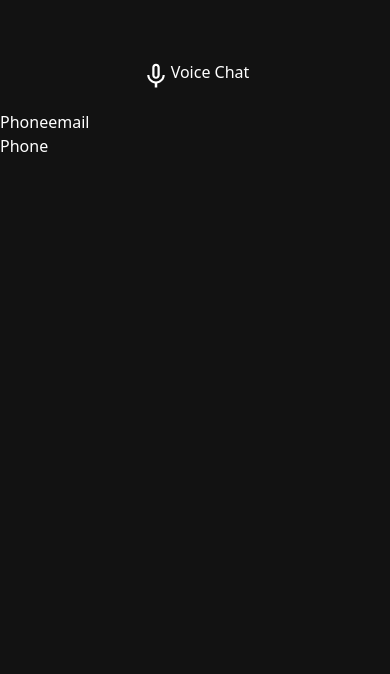
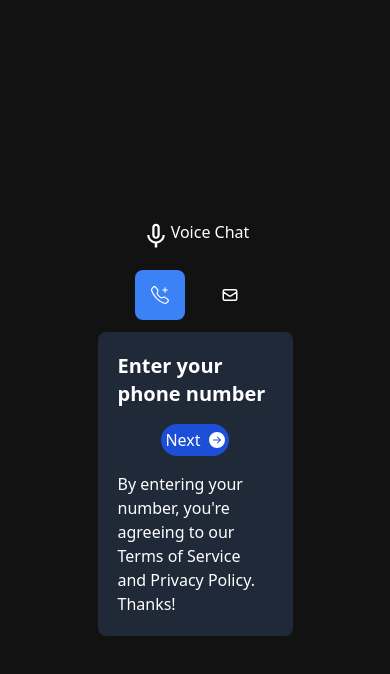
Before and after one commit to Akshat-Kumar-work/Voice-chat, a React (Create React App) app: page /authenticate in a window 390 px wide. Shown: the top 674 px of the page. Built offline with nearby package versions, Linux system fonts and the light colour scheme.

Commit message:
phone and email component done

```diff
--- a/src/components/phoneEmail/Email.jsx
+++ b/src/components/phoneEmail/Email.jsx
@@ -1,8 +1,24 @@
 import React from 'react'
+import {BsFillArrowRightCircleFill} from "react-icons/bs"
+import Card from "../shared/card"
+
 
 const Email = () => {
   return (
-    <div>Email</div>
+    <div className=' flex justify-center items-center'>
+
+
+
+    <Card
+
+      heading={ "Enter your email"}
+      btnText={"Next"} logo={<BsFillArrowRightCircleFill />}
+
+      SecondlastText={"By entering your email, you're agreeing to our Terms of Service and Privacy Policy. Thanks!"}
+
+    />
+
+    </div>
   )
 }
 
--- a/src/components/phoneEmail/Phone.jsx
+++ b/src/components/phoneEmail/Phone.jsx
@@ -1,8 +1,24 @@
 import React from 'react'
+import Card from "../shared/card"
+import {BsFillArrowRightCircleFill} from "react-icons/bs"
+import {BsTelephonePlus} from "react-icons/bs"
 
 const Phone = () => {
   return (
-    <div>Phone</div>
+    <div className=' flex justify-center items-center'>
+
+
+
+    <Card
+      headingLogo={BsTelephonePlus}
+      heading={ "Enter your phone number"}
+      btnText={"Next"} logo={<BsFillArrowRightCircleFill />}
+
+      SecondlastText={"By entering your number, you're agreeing to our Terms of Service and Privacy Policy. Thanks!"}
+
+    />
+
+    </div>
   )
 }
 
--- a/src/components/shared/Navigation.jsx
+++ b/src/components/shared/Navigation.jsx
@@ -4,7 +4,7 @@ import { Link } from 'react-router-dom'
 
 const Navigation = () => {
   return (
-    <div className=' flex justify-between pt-10' >
+    <div className=' flex justify-between pt-10 mt-40' >
 
     <nav className=' flex flex-row  pt-[20px] pb-[20px]  justify-center w-[100%]'>
       <Link to="/" >
--- a/src/components/shared/card.jsx
+++ b/src/components/shared/card.jsx
@@ -1,18 +1,19 @@
 import React from 'react'
 import { Link } from 'react-router-dom'
 
-const card = ({heading , para1 , para2 , btnText , SecondlastText , logo , lastText , onclick}) => {
+const card = ({ headingLogo, heading , para1 , para2 , btnText , SecondlastText , logo , lastText , onclick}) => {
   return (
-    <div className=' mt-40 w-[50%] max-w-[1260px] max-width-[90%]  flex flex-col p-5  items-center justify-center  space-y-4 m-3  bg-gray-800 rounded-lg '>
+    <div className='  w-[50%] max-w-[1260px] max-width-[90%]  flex flex-col p-5  items-center justify-center  space-y-4 m-3  bg-gray-800 rounded-lg '>
 
     <div className='flex justify-center flex-col items-center'>
-        <h1 className=' text-xl font-bold '> {heading} </h1>
+
+        <h1 className=' text-xl font-bold '> {headingLogo} <span> {heading}</span> </h1>
         <p className=' text-blue-300'> {para1}</p>
-       <p className=' text-blue-300'> {para2} </p>
+        <p className=' text-blue-300'> {para2} </p>
     </div>
 
     <div>
-        <button onClick={onclick} className='flex flex-row hover:bg-blue-500 rounded-full p-1 bg-blue-700 '>
+        <button onClick={onclick} className='flex items-center justify-center flex-row hover:bg-blue-500 rounded-full p-1 bg-blue-700 '>
             <span className=' pr-2'>{btnText}</span>
             {logo}
         </button>
--- a/src/pages/Steps/StepPhoneEmail.jsx
+++ b/src/pages/Steps/StepPhoneEmail.jsx
@@ -1,6 +1,8 @@
 import React, { useState } from 'react'
 import Phone from "../../components/phoneEmail/Phone"
 import Email from "../../components/phoneEmail/Email"
+import {BsTelephonePlus} from "react-icons/bs"
+import {HiOutlineMail} from "react-icons/hi";
 
 
 const phoneEmailMap = {
@@ -18,9 +20,31 @@ const StepPhoneEmail = ({onNext}) => {
 
   return(
     <>
-      <button onClick={()=>{ setType('phone')}}>Phone</button>
-      <button onClick={()=>{ setType('email')}}>email</button>
+
+    <div className='flex items-center justify-center top-[6rem]'>
+
+         <div >
+
+         <div className=' space-x-5 flex   items-center justify-center'>
+
+            <button className= {`${ type === "phone" ? " bg-blue-500":"" } w-[50px] h-[50px] rounded-lg`}
+            onClick={()=>{ setType('phone')}}><BsTelephonePlus className='w-[50px] h-[18px]'/></button>
+
+            <button className= {`${ type === "email" ? " bg-blue-500":"" } w-[50px] h-[50px] rounded-lg`}
+             onClick={()=>{ setType('email')}}> <HiOutlineMail className='w-[50px] h-[18px]'/> </button>
+
+        </div>
+
         <Type onNext={onNext}/>
+
+
+         </div>
+
+
+
+    </div>
+
+
     </>
   )
 }
```
